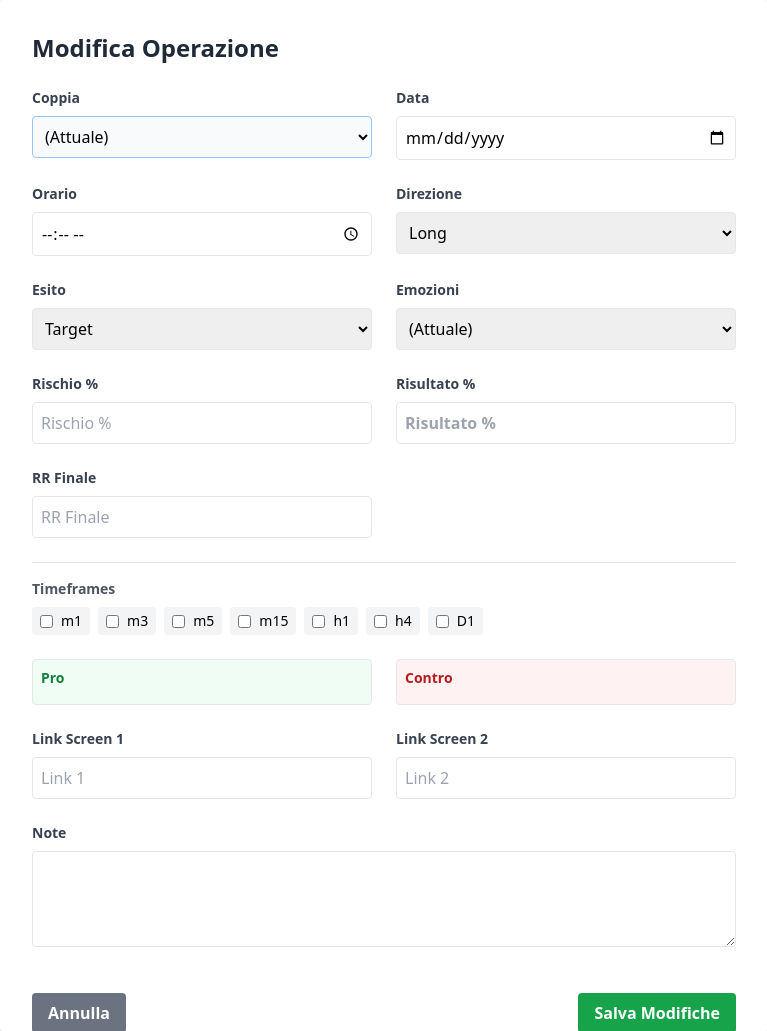
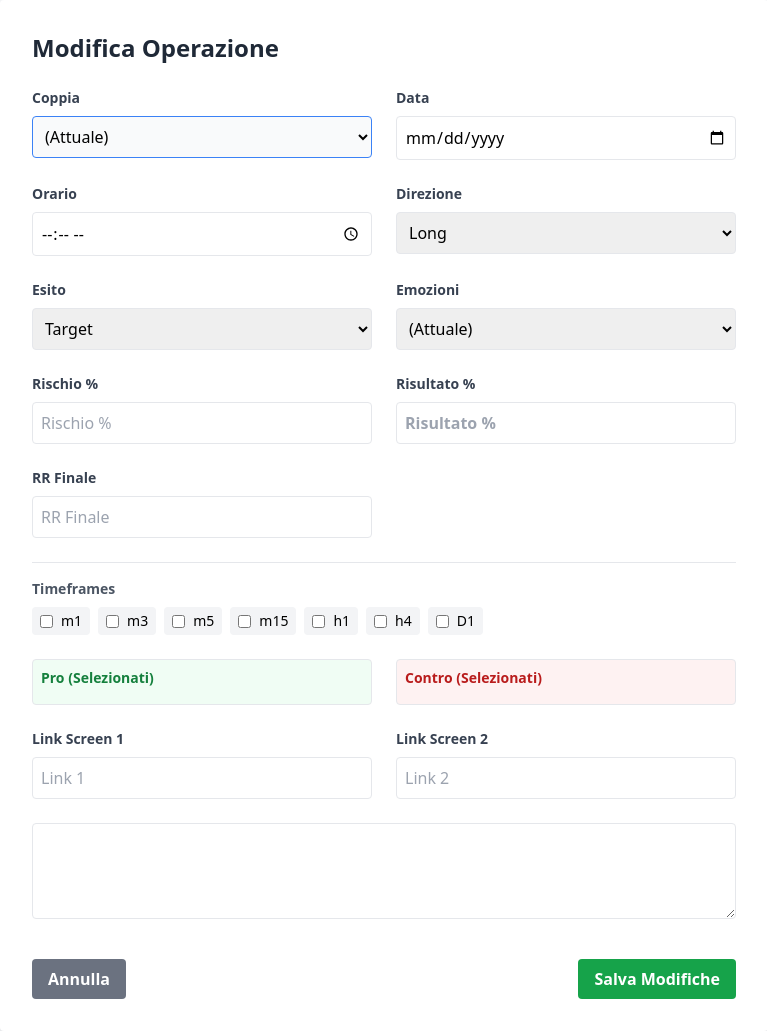
Before and after one commit to ipadpeda-ctrl/dtcjournal, a Flask app: template templates/edit_trade.html in a window 1280 px wide. Shown: the whole page, without its empty margins (256-1023 px from the left). Run offline with Flask 3, Linux system fonts and the light colour scheme; the template is opened without the code that fills it, so the values that code supplies are empty; some libraries are stand-ins or nearby versions.

Commit message:
Add files via upload

```diff
--- a/templates/edit_trade.html
+++ b/templates/edit_trade.html
@@ -14,10 +14,10 @@
 
             <div>
                 <label class="block text-gray-700 text-sm font-bold mb-2">Coppia</label>
-                <select name="pair" class="border p-2 rounded w-full bg-gray-50 border-blue-300">
-                    <option value="{{ trade.pair }}" selected class="font-bold bg-gray-200">{{ trade.pair }} (Attuale)</option>
+                <select name="pair" class="border p-2 rounded w-full bg-gray-50 border-blue-500">
+                    <option value="{{ trade.pair }}" selected class="bg-gray-300 font-bold">{{ trade.pair }} (Attuale)</option>
 
-                    <optgroup label="Majors Forex">
+                    <optgroup label="Forex Majors">
                         <option value="EURUSD">EURUSD</option>
                         <option value="GBPUSD">GBPUSD</option>
                         <option value="USDJPY">USDJPY</option>
@@ -26,27 +26,32 @@
                         <option value="AUDUSD">AUDUSD</option>
                         <option value="NZDUSD">NZDUSD</option>
                     </optgroup>
-                    <optgroup label="Crosses">
+                    <optgroup label="Forex Crosses">
                         <option value="EURGBP">EURGBP</option>
                         <option value="EURJPY">EURJPY</option>
                         <option value="GBPJPY">GBPJPY</option>
                         <option value="AUDJPY">AUDJPY</option>
                         <option value="CADJPY">CADJPY</option>
+                        <option value="CHFJPY">CHFJPY</option>
                     </optgroup>
-                    <optgroup label="Commodities">
+                    <optgroup label="Materie Prime">
                         <option value="XAUUSD">XAUUSD (GOLD)</option>
                         <option value="XAGUSD">XAGUSD (SILVER)</option>
                         <option value="WTI">WTI (OIL)</option>
+                        <option value="BRENT">BRENT</option>
+                        <option value="NGAS">NATURAL GAS</option>
                     </optgroup>
                     <optgroup label="Indici">
                         <option value="US30">US30 (Dow Jones)</option>
                         <option value="NAS100">NAS100 (Nasdaq)</option>
                         <option value="SPX500">SPX500 (S&P)</option>
                         <option value="DAX40">DAX40 (Ger)</option>
+                        <option value="UK100">UK100 (FTSE)</option>
                     </optgroup>
                     <optgroup label="Crypto">
                         <option value="BTCUSD">BTCUSD</option>
                         <option value="ETHUSD">ETHUSD</option>
+                        <option value="SOLUSD">SOLUSD</option>
                     </optgroup>
                 </select>
             </div>
@@ -121,7 +126,7 @@
             </div>
 
             <div class="col-span-1 border rounded p-2 bg-green-50">
-                <p class="font-bold text-sm text-green-700 mb-2">Pro</p>
+                <p class="font-bold text-sm text-green-700 mb-2">Pro (Selezionati)</p>
                 {% for pro in user_pros_list %}
                 <label class="flex items-center mb-1">
                     <input type="checkbox" name="pros" value="{{ pro }}" class="form-checkbox text-green-600"
@@ -132,7 +137,7 @@
             </div>
 
             <div class="col-span-1 border rounded p-2 bg-red-50">
-                <p class="font-bold text-sm text-red-700 mb-2">Contro</p>
+                <p class="font-bold text-sm text-red-700 mb-2">Contro (Selezionati)</p>
                 {% for con in user_cons_list %}
                 <label class="flex items-center mb-1">
                     <input type="checkbox" name="cons" value="{{ con }}" class="form-checkbox text-red-600"
@@ -151,10 +156,7 @@
                 <input type="text" name="link2" value="{{ val_link2 }}" class="border p-2 rounded w-full" placeholder="Link 2">
             </div>
 
-            <div class="col-span-2">
-                <label class="block text-gray-700 text-sm font-bold mb-2">Note</label>
-                <textarea name="notes" class="border p-2 rounded w-full h-24">{{ trade.notes }}</textarea>
-            </div>
+            <textarea name="notes" class="border p-2 rounded w-full h-24 col-span-2">{{ trade.notes }}</textarea>
 
             <div class="col-span-2 flex justify-between mt-4">
                 <a href="/dashboard" class="bg-gray-500 text-white font-bold py-2 px-4 rounded hover:bg-gray-700">Annulla</a>
```
